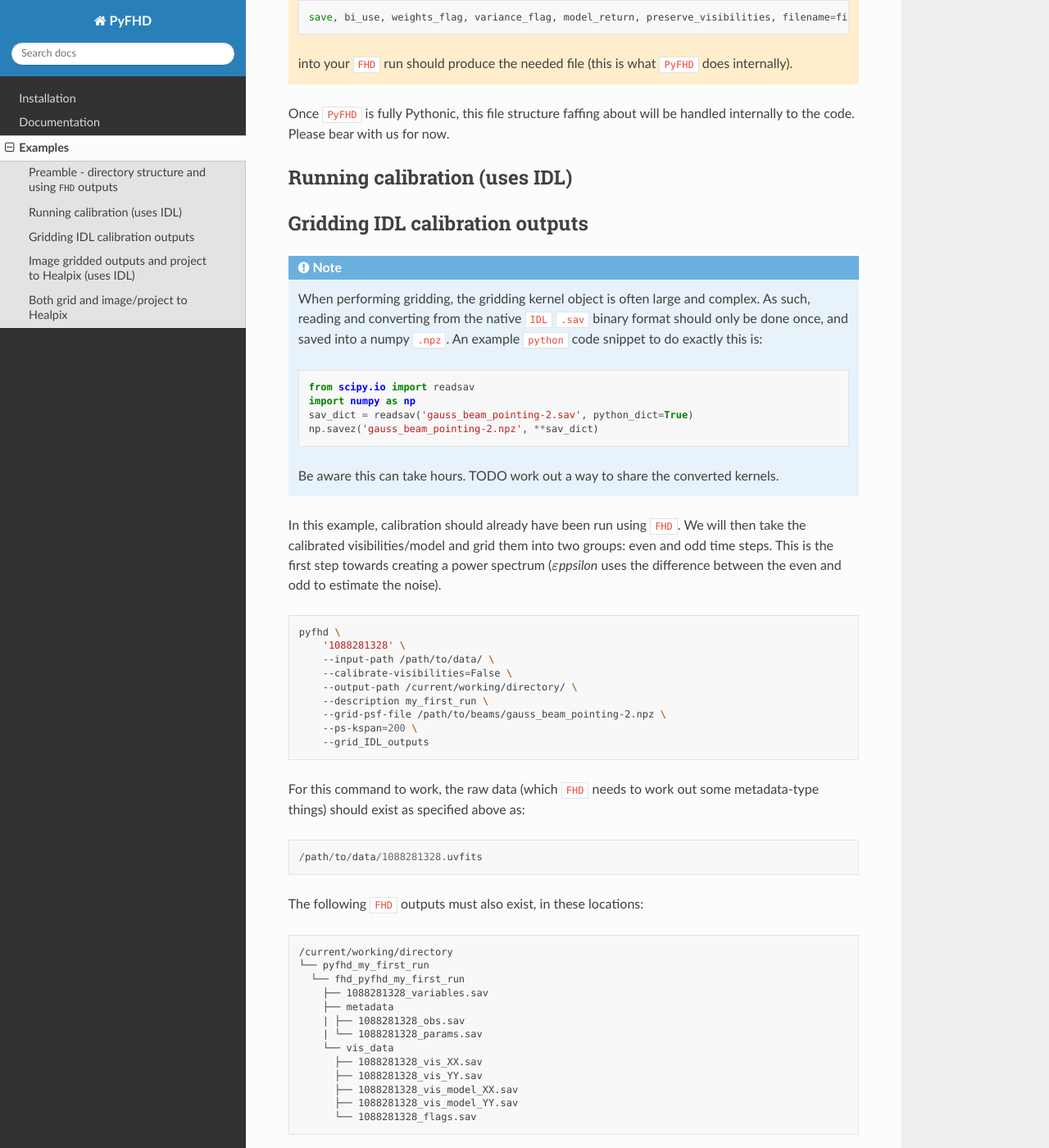
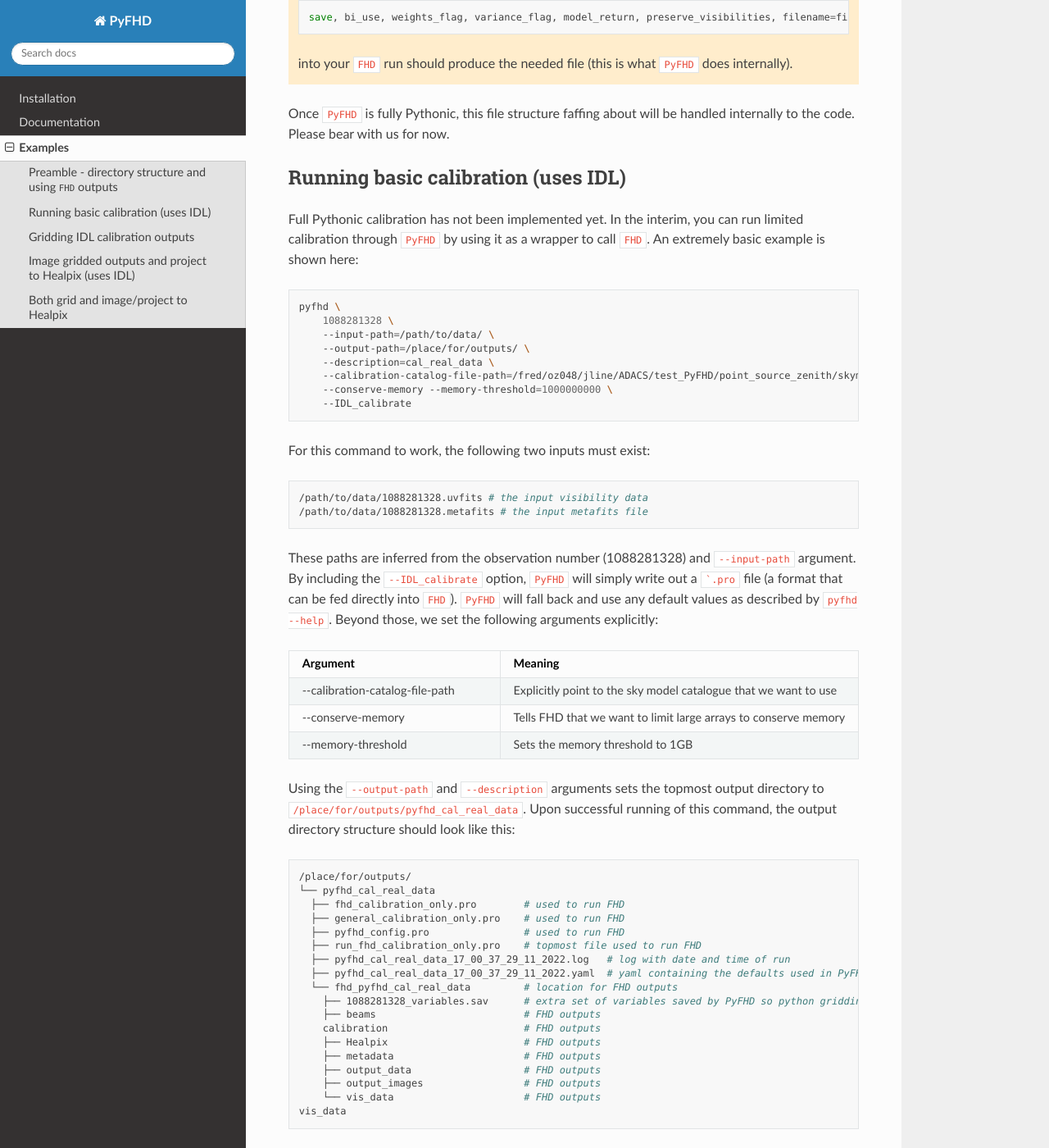
Before and after one commit to ADACS-Australia/PyFHD, a Sphinx documentation site: the page built from docs/source/examples/examples.rst, in a window 1280 px wide and 1400 px high, scrolled down 1108 px. Shown: the whole window at 82% size. Built offline with Sphinx 7.4.7 and the Read the Docs theme 2.0.0, drawn with Linux system fonts in a browser that asks for light colours; some of the changed text lies outside the part shown.

Commit message:
Further progress on documentation

````diff
--- a/docs/source/examples/examples.rst
+++ b/docs/source/examples/examples.rst
@@ -43,8 +43,66 @@ The ``Healpix``, ``metadata``, and ``vis_data`` subdirs are generated (amongst o
 
 Once ``PyFHD`` is fully Pythonic, this file structure faffing about will be handled internally to the code. Please bear with us for now.
 
-Running calibration (uses IDL)
+Running basic calibration (uses IDL)
 -------------------------------------------
+Full Pythonic calibration has not been implemented yet. In the interim, you can run limited calibration through ``PyFHD`` by using it as a wrapper to call ``FHD``. An extremely basic example is shown here:
+
+.. code-block:: bash
+
+    pyfhd \
+        1088281328 \
+        --input-path=/path/to/data/ \
+        --output-path=/place/for/outputs/ \
+        --description=cal_real_data \
+        --calibration-catalog-file-path=/fred/oz048/jline/ADACS/test_PyFHD/point_source_zenith/skymodel_zenith_1088716176.sav \
+        --conserve-memory --memory-threshold=1000000000 \
+        --IDL_calibrate
+
+For this command to work, the following two inputs must exist:
+
+.. code-block:: bash
+
+  /path/to/data/1088281328.uvfits # the input visibility data
+  /path/to/data/1088281328.metafits # the input metafits file
+
+These paths are inferred from the observation number (1088281328) and ``--input-path`` argument. By including the ``--IDL_calibrate`` option, ``PyFHD`` will simply write out a ```.pro`` file (a format that can be fed directly into ``FHD``). ``PyFHD`` will fall back and use any default values as described by ``pyfhd --help``. Beyond those, we set the following arguments explicitly:
+
+.. list-table::
+   :widths: 25 25
+   :header-rows: 1
+
+   * - Argument
+     - Meaning
+   * - -\-calibration-catalog-file-path
+     - Explicitly point to the sky model catalogue that we want to use
+   * - -\-conserve-memory
+     - Tells FHD that we want to limit large arrays to conserve memory
+   * - -\-memory-threshold
+     - Sets the memory threshold to 1GB
+
+
+Using the ``--output-path`` and ``--description`` arguments sets the topmost output directory to ``/place/for/outputs/pyfhd_cal_real_data``. Upon successful running of this command, the output directory structure should look like this:
+
+.. code-block:: bash
+
+    /place/for/outputs/
+    └── pyfhd_cal_real_data
+      ├── fhd_calibration_only.pro        # used to run FHD
+      ├── general_calibration_only.pro    # used to run FHD
+      ├── pyfhd_config.pro                # used to run FHD
+      ├── run_fhd_calibration_only.pro    # topmost file used to run FHD
+      ├── pyfhd_cal_real_data_17_00_37_29_11_2022.log   # log with date and time of run
+      ├── pyfhd_cal_real_data_17_00_37_29_11_2022.yaml  # yaml containing the defaults used in PyFHD
+      └── fhd_pyfhd_cal_real_data         # location for FHD outputs
+        ├── 1088281328_variables.sav      # extra set of variables saved by PyFHD so python gridding can be run on these FHD outputs
+        ├── beams                         # FHD outputs
+        calibration                       # FHD outputs
+        ├── Healpix                       # FHD outputs
+        ├── metadata                      # FHD outputs
+        ├── output_data                   # FHD outputs
+        ├── output_images                 # FHD outputs
+        └── vis_data                      # FHD outputs
+    vis_data
 
 Gridding IDL calibration outputs
 -------------------------------------------
@@ -70,7 +128,6 @@ In this example, calibration should already have been run using ``FHD``. We will
    pyfhd \
        '1088281328' \
        --input-path /path/to/data/ \
-       --calibrate-visibilities=False \
        --output-path /current/working/directory/ \
        --description my_first_run \
        --grid-psf-file /path/to/beams/gauss_beam_pointing-2.npz \
@@ -107,8 +164,6 @@ Other than specifying file paths, the other necessary arguments have the followi
 
    * - Argument
      - Meaning
-   * - -\-calibrate-visibilities=False
-     - Default is to run calibration, so switch it off
    * - -\-grid-psf-file
      - A converted ``FHD`` ``psf`` object to use as a gridding kernel
    * - -\-ps-kspan=200
@@ -139,7 +194,6 @@ Assuming we have run ``PyFHD`` to grid some visibilities (as detailed in `Griddi
    pyfhd \
        '1088281328' \
        --input-path /path/to/data/ \
-       --calibrate-visibilities=False \
        --output-path /current/working/directory/ \
        --description my_first_run \
        --grid-psf-file /path/to/beams/gauss_beams_pointing-2.sav \
@@ -169,7 +223,6 @@ It is straight forward to run the gridding and imaging/healpix projection (detai
    pyfhd \
        '1088281328' \
        --input-path /path/to/data/ \
-       --calibrate-visibilities=False \
        --output-path /current/working/directory/ \
        --description my_first_run \
        --grid-psf-file /path/to/beams/gauss_beam_pointing-2.npz \
````
